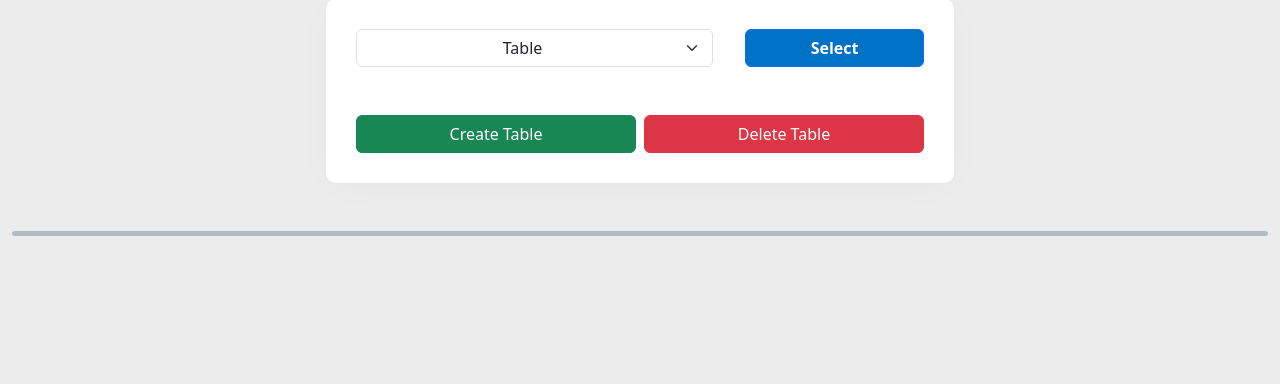
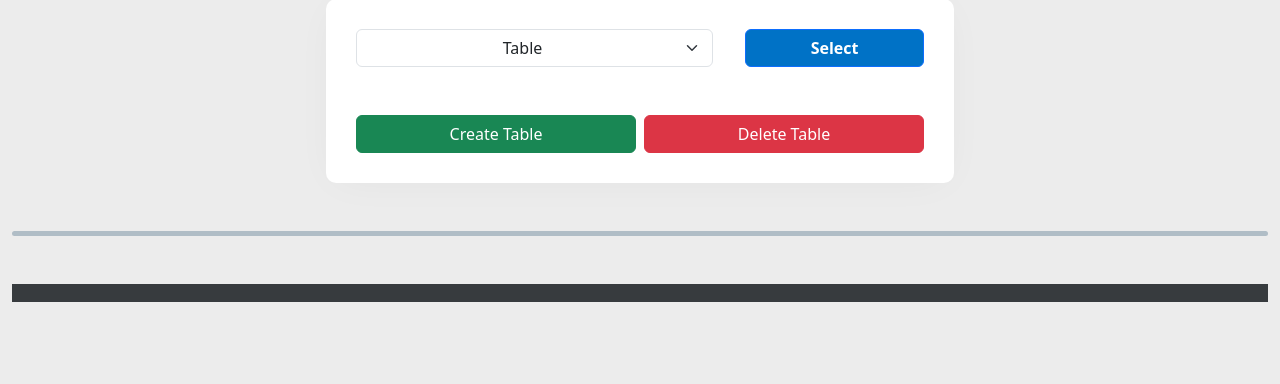
Before and after one commit to DopeBiscuit/CRUD-System, a Flask app: template templates/editdb.html in a window 1280 px wide. Shown: the part 123-507 px from the top of the page. Run offline with Flask 3, Linux system fonts and the light colour scheme; the template is opened without the code that fills it: most values are stand-ins (such as "Sample title", 1, 10 or a date in 2020); lists and menus that the app fills with data are empty; some libraries are stand-ins or nearby versions.

Commit message:
Finished the project and table UI

```diff
--- a/static/styles.css
+++ b/static/styles.css
@@ -22,6 +22,11 @@ body {
     .c-card {
         width: 33.33333%
     }
+}
+
+.table {
+
+    --bs-table-striped-color: red;
 }
 
 .c-primary-button{
--- a/templates/editdb.html
+++ b/templates/editdb.html
@@ -35,8 +35,8 @@
 
 
 
-    <table class="table table-striped thead-dark table-hover    ">
-        <thead id="thh" style="background-color: #0072c6; color: white; border: 1px white;">
+    <table class="table table-bordered table-secondary table-striped border-grey table-hover my-custom-table">
+        <thead id="thh" class="table-active table-dark">
 
         </thead>
         <tbody id="tbb">
@@ -60,11 +60,20 @@
             body.appendChild(tmp);
         {% endfor %}
 
-
-        {% for i in range(1,row_len) %}
+            tmprow = document.createElement('tr');
+            tmprow.setAttribute("class", "table-active");
+            {% for i in range(1,row_len) %}
             tmp = document.createElement('th');
+            tmp.setAttribute("style","color: white; font-weight: bold; font-size: large;");
+            tmp.setAttribute("class","table-active");
             tmp.innerHTML = "{{ keys[i] }}";
-            thead.appendChild(tmp);
+            tmprow.appendChild(tmp);
+        {% endfor %}
+        {% for _ in range(2)%}
+            tmp = document.createElement('th');
+            tmp.innerHTML = " ";
+            tmprow.appendChild(tmp);
+            thead.appendChild(tmprow);
         {% endfor %}
 
 
@@ -94,10 +103,10 @@
 
             tmp_td = document.createElement('td');
             btn_value = "{{ data[j][keys[0]] }} {{ table }}";
-            tmp_td.innerHTML = '<button type="submit" name="delbtn" value="' + btn_value + '" class="btn btn-primary" form="delrow">Delete</button>';
+            tmp_td.innerHTML = '<button type="submit" name="delbtn" value="' + btn_value + '" class="btn btn-primary btn-danger w-100 mx-auto" form="delrow">Delete</button>';
             tmp_tr.appendChild(tmp_td);
             tmp_td = document.createElement('td');
-            tmp_td.innerHTML = '<button type="submit" name="editbtn" value="' + btn_value + '" class="btn btn-primary" form="' + form_id + '">Edit</button>';
+            tmp_td.innerHTML = '<button type="submit" name="editbtn" value="' + btn_value + '" class="btn btn-primary c-primary-button w-100 mx-auto" form="' + form_id + '">Edit</button>';
             tmp_tr.appendChild(tmp_td);
             console.log(tmp_tr);
 
@@ -127,7 +136,7 @@
             {% endfor %}
             tmp_td = document.createElement('td');
             tmp_td.setAttribute('colspan', '2')
-            tmp_td.innerHTML = '<button type="submit" name="addbtn" value="{{ table }}" class="btn btn-primary" form="addrow">Add</button>';
+            tmp_td.innerHTML = '<button type="submit" name="addbtn" value="{{ table }}" class="btn btn-primary btn-success w-50 mx-auto" form="addrow">Add</button>';
             tmp_tr.appendChild(tmp_td);
             tbody.appendChild(tmp_tr);
         {% endif %}
@@ -142,6 +151,10 @@
         console.log(tr);
         tr.parentNode.removeChild(tr);
     }
+
+    {% if data_len > 1 %}
+        window.scrollTo(0, document.body.scrollHeight);
+    {% endif %}
 </script>
 
 {% endblock %}
```
Also changed, not shown: templates/layout.html (+0 -24 lines), 1okiii.db, 2 other files.
